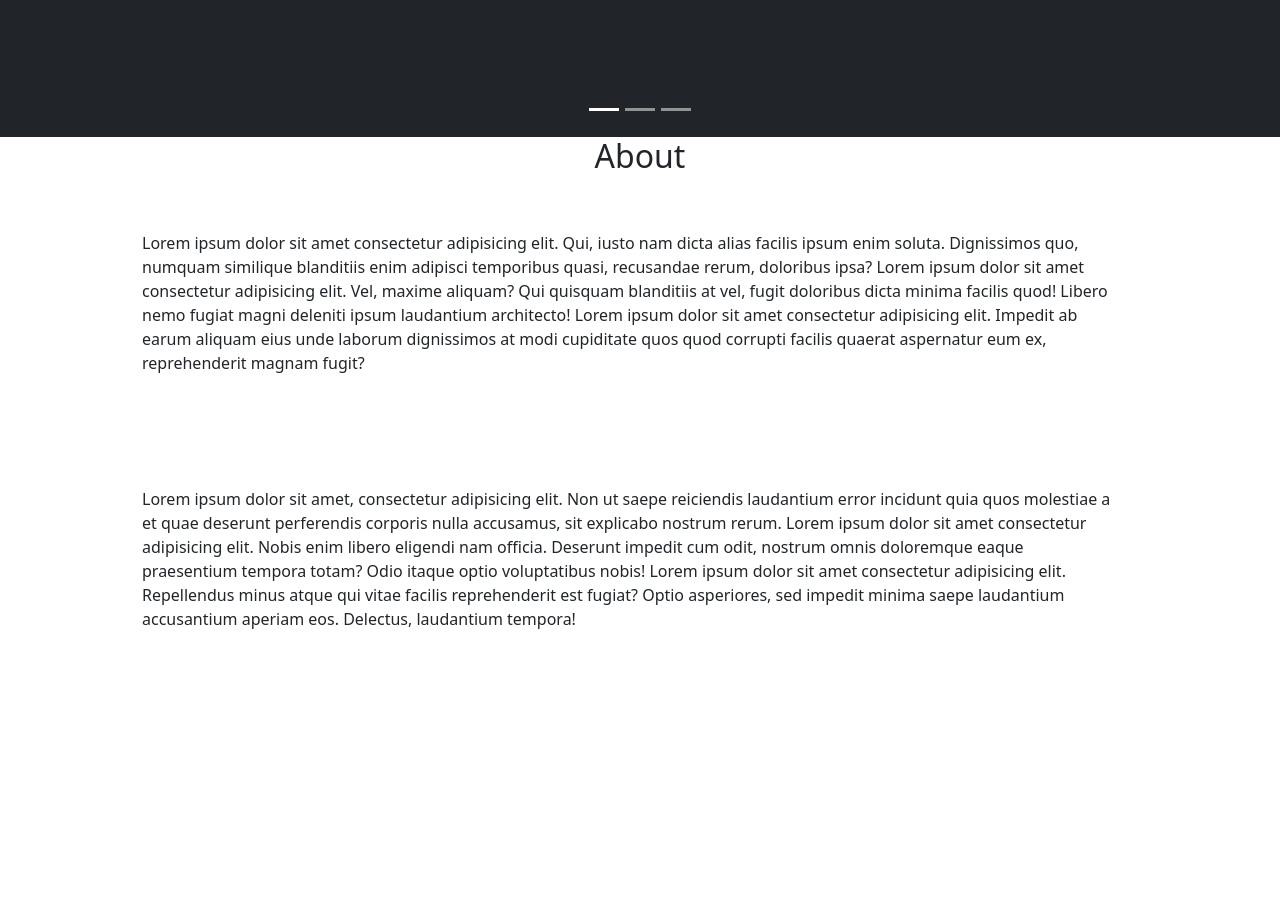
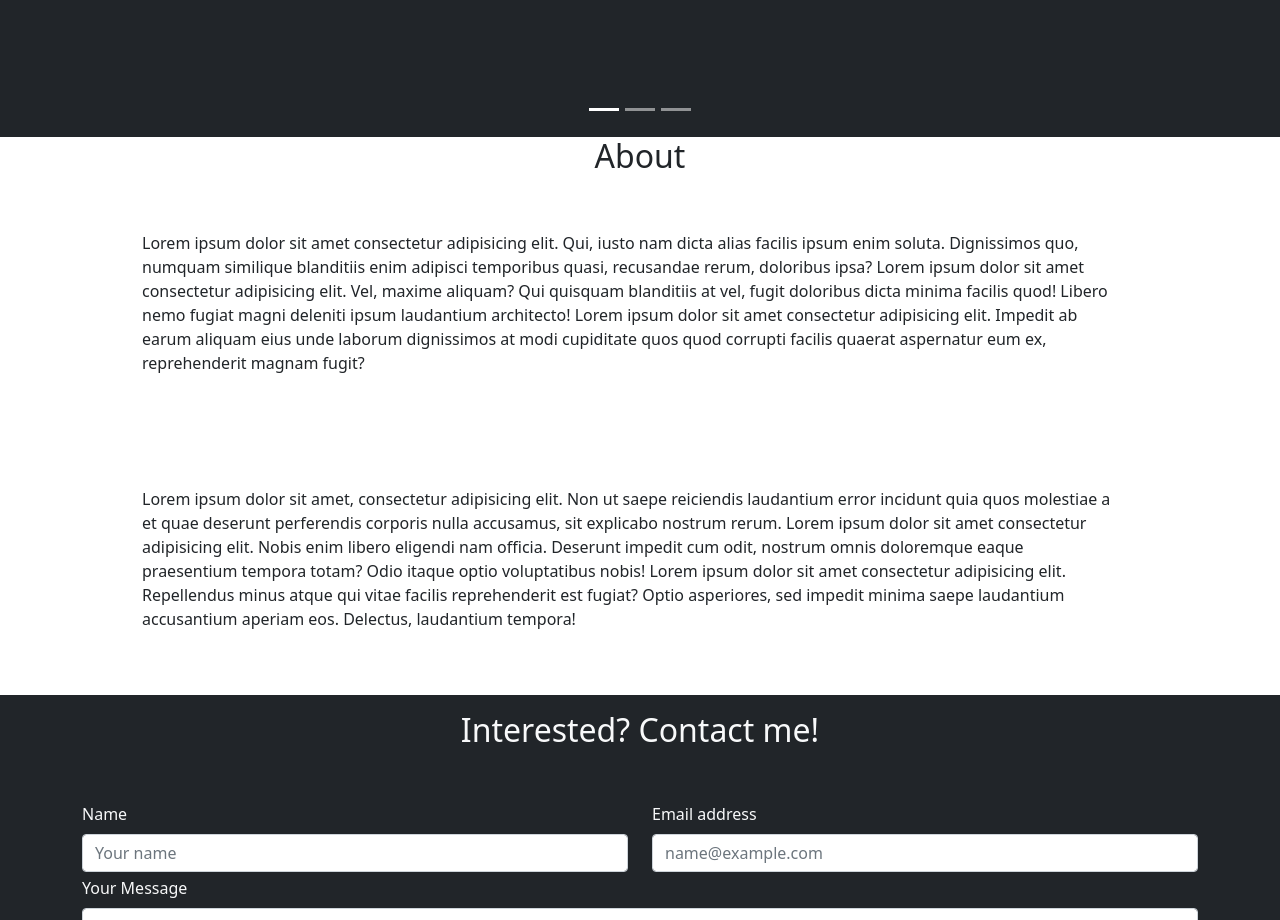
Before and after one commit to ericbwebdev86/elegant-art, a plain HTML site: page index.html in a window 1280 px wide. Shown: the part 1880-2800 px from the top of the page. Before the commit the page ends 2575 px from the top, so only its background shows below. Drawn offline with nearby package versions, Linux system fonts and the light colour scheme.

Commit message:
draft contact form

```diff
--- a/index.html
+++ b/index.html
@@ -32,7 +32,7 @@
                         <a href="" class="nav-link">About</a>
                     </li>
                     <li class="nav-item">
-                        <a href="" class="nav-link">Reach Out</a>
+                        <a href="#contact" class="nav-link">Contact</a>
                     </li>
                 </ul>
             </div>
@@ -100,7 +100,7 @@
     <!-- my work end-->
 
     <!-- About start -->
-    <div class="container" id="about">
+    <div class="container h-100" id="about">
         <h2 class="text-center">About</h2>
         <div class="container row">
             <p class="p-5">Lorem ipsum dolor sit amet consectetur adipisicing elit. Qui, iusto nam dicta
@@ -125,6 +125,28 @@
     </div>
     <!-- About End -->
 
+    <!-- contact start -->
+    <div class="bg-dark text-light" id="contact">
+        <h2 class="text-center pt-3">Interested? Contact me!</h2>
+        <form class="container mt-5" action="mailto:ericbwebdev86@gmail.com" method="post" enctype="text/plain">
+            <div class="row">
+                <div class="col">
+                    <label for="name" class="form-label pt-1">Name</label>
+                    <input type="text" class="form-control" placeholder="Your name" aria-label="name" id="name">
+                </div>
+                <div class="col">
+                    <label for="emailAddress" class="form-label pt-1">Email address</label>
+                    <input type="email" class="form-control" id="emailAddress" placeholder="name@example.com">
+                </div>
+                <div class="mb-3">
+                    <label for="message" class="form-label pt-1">Your Message</label>
+                    <textarea class="form-control" id="message" rows="3" placeholder="Message..."></textarea>
+                </div>
+            </div>
+            <button type="submit" class="btn btn-primary">Submit</button>
+        </form>
+    </div>
+    <!-- contact end -->
 
 
 
```
